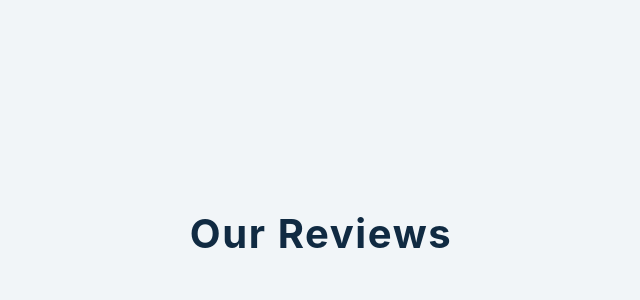
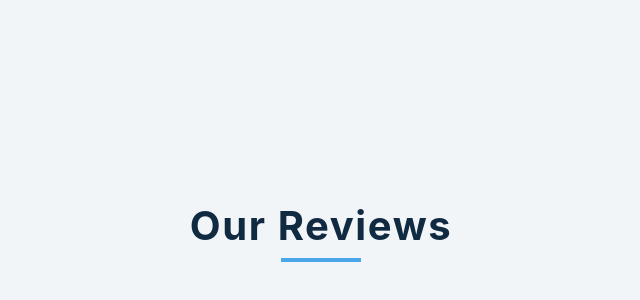
Before and after one commit to jos3ph-m/Reviews, a React (Create React App) app: page / in a window 1280 px wide. Shown: the part 134-434 px from the top of the page, without its empty margins (319-959 px from the left). Built offline with nearby package versions, Linux system fonts and the light colour scheme.

Commit message:
Getting set up

```diff
--- a/src/App.js
+++ b/src/App.js
@@ -7,6 +7,7 @@ function App() {
       <div className="container">
         <div className="title">
           <h2>our reviews</h2>
+          <div className="underline"></div>
         </div>
       </div>
     </main>
```
